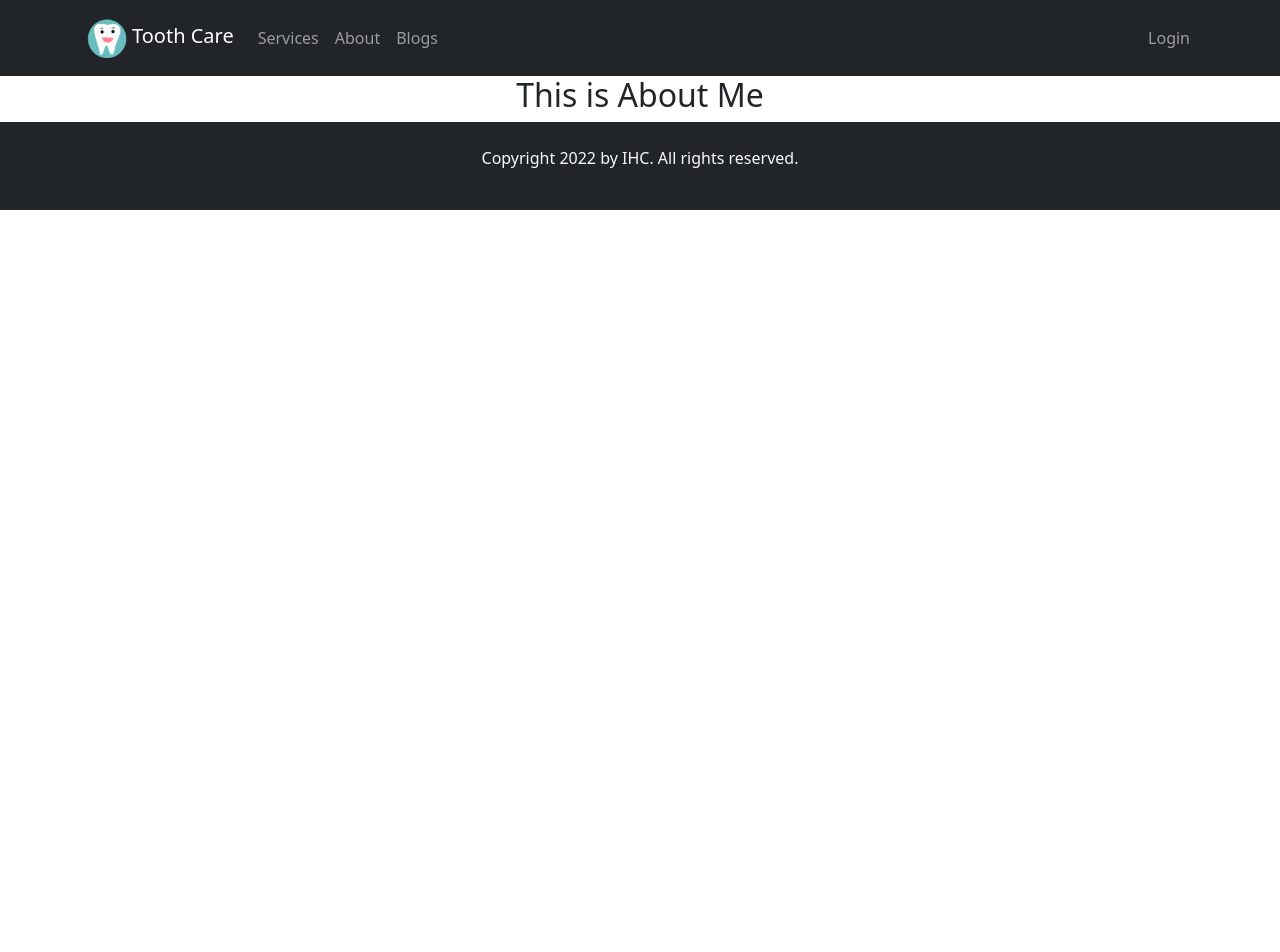
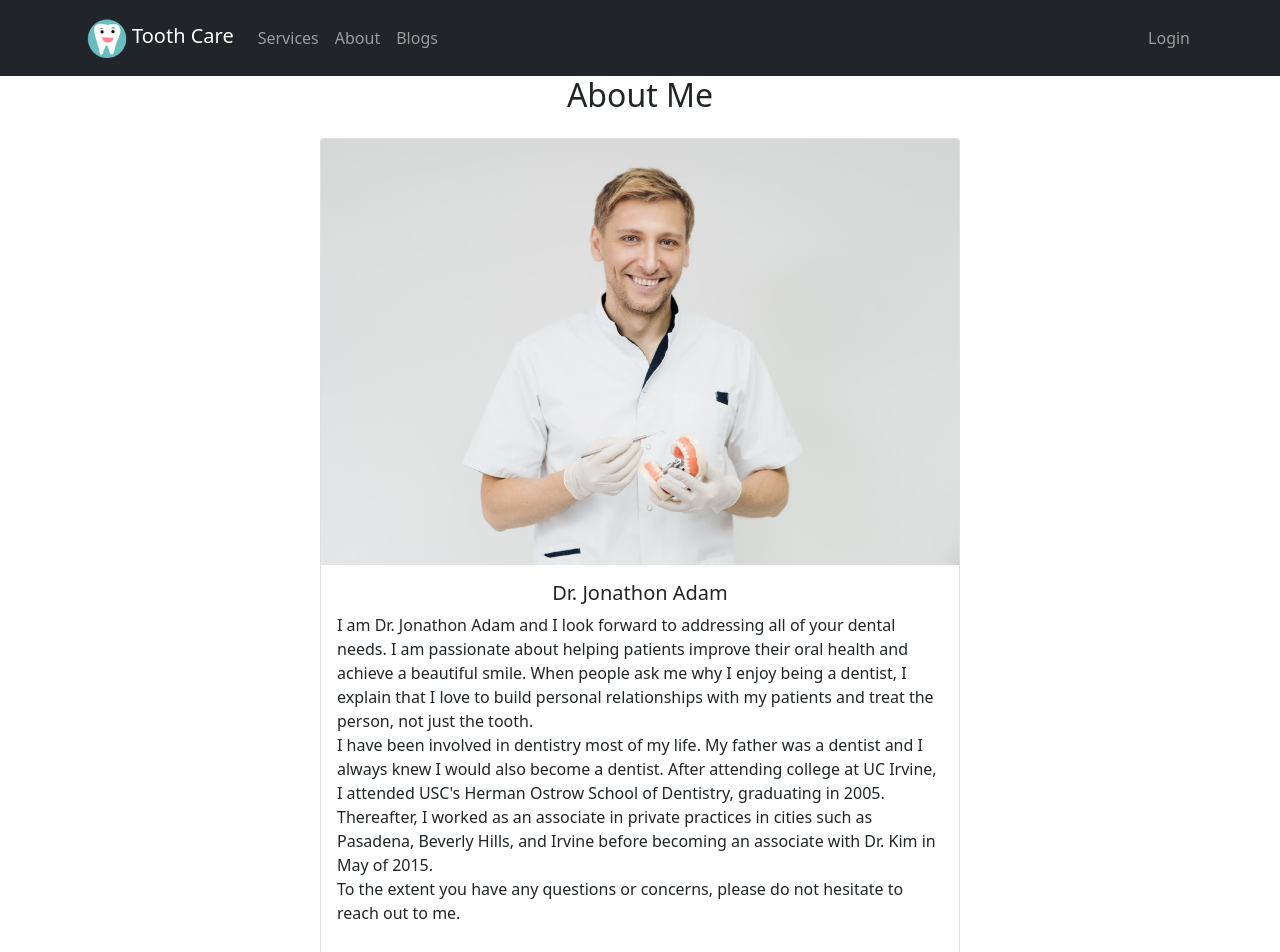
Before and after one commit to IHC25/tooth-care-bd, a React (Create React App) app: page /about in a window 1280 px wide. Shown: the top 952 px of the page. Before the commit the page ends 800 px from the top, so only its background shows below. Built offline with nearby package versions, Linux system fonts and the light colour scheme; no server answers.

Commit message:
about added

```diff
--- a/src/components/About/About.js
+++ b/src/components/About/About.js
@@ -1,9 +1,38 @@
 import React from "react";
+import { Card } from "react-bootstrap";
+import profile from "../../images/profile.jpg";
 
 const About = () => {
   return (
     <div>
-      <h2>This is About Me</h2>
+      <h2>About Me</h2>
+      <div className="Container-fluid d-flex align-items-center justify-content-center py-3">
+        <Card className="w-50 pb-3">
+          <Card.Img variant="top" src={profile} />
+          <Card.Body>
+            <Card.Title>Dr. Jonathon Adam</Card.Title>
+            <Card.Text className="text-start">
+              I am Dr. Jonathon Adam and I look forward to addressing all of
+              your dental needs. I am passionate about helping patients improve
+              their oral health and achieve a beautiful smile. When people ask
+              me why I enjoy being a dentist, I explain that I love to build
+              personal relationships with my patients and treat the person, not
+              just the tooth.
+              <br />
+              I have been involved in dentistry most of my life. My father was a
+              dentist and I always knew I would also become a dentist. After
+              attending college at UC Irvine, I attended USC's Herman Ostrow
+              School of Dentistry, graduating in 2005. Thereafter, I worked as
+              an associate in private practices in cities such as Pasadena,
+              Beverly Hills, and Irvine before becoming an associate with Dr.
+              Kim in May of 2015.
+              <br />
+              To the extent you have any questions or concerns, please do not
+              hesitate to reach out to me.
+            </Card.Text>
+          </Card.Body>
+        </Card>
+      </div>
     </div>
   );
 };
```
Also changed, not shown: src/images/profile.jpg (added).
